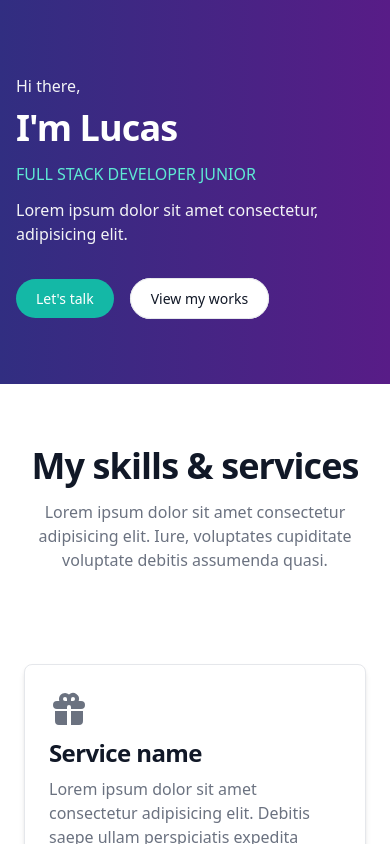
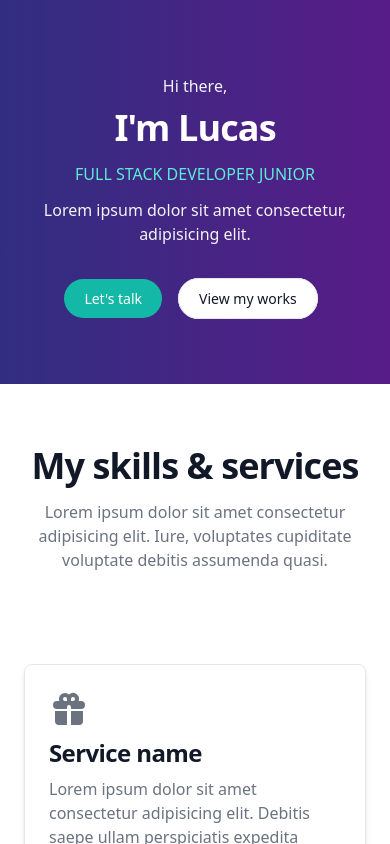
Before and after one commit to Lukynav/ARG-PROGRAMA-FRONTEND, an Angular app in the folder portfolio-frontend/: page / in a window 390 px wide. Shown: the top 844 px of the page. Built offline with nearby package versions, Linux system fonts and the light colour scheme.

Commit message:
📱 Responsive the heading and the paragraph

```diff
--- a/portfolio-frontend/src/app/header/header.component.html
+++ b/portfolio-frontend/src/app/header/header.component.html
@@ -5,13 +5,13 @@
 
     <!--PRESENTATION CONTAINER-->
     <div>
-      <p class="mb-3 font-light text-gray-100">Hi there,</p>
-      <h1 class="mb-4 text-4xl font-extrabold leading-none tracking-tight text-white md:text-5xl lg:text-6xl">I'm Lucas</h1>
-      <p class="mb-3 text-teal-300">FULL STACK DEVELOPER JUNIOR</p>
-      <p class="mb-3 font-light text-gray-100">Lorem ipsum dolor sit amet consectetur, adipisicing elit.</p>
+      <p class="mb-3 font-light text-gray-100 text-center md:text-left">Hi there,</p>
+      <h1 class="mb-4 text-4xl font-extrabold leading-none tracking-tight text-white md:text-5xl lg:text-6xl text-center md:text-left">I'm Lucas</h1>
+      <p class="mb-3 text-teal-300 text-center md:text-left">FULL STACK DEVELOPER JUNIOR</p>
+      <p class="mb-3 font-light text-gray-100 text-center md:text-left">Lorem ipsum dolor sit amet consectetur, adipisicing elit.</p>
 
       <!--BUTTONS-->
-      <div class="mt-10 flex flex-col min-[311px]:flex-row gap-2">
+      <div class="mt-10 flex flex-col min-[311px]:flex-row gap-2 justify-center md:justify-start">
         <!--Button primary-->
         <app-button-primary></app-button-primary>
         <!--Button secundary-->
```
